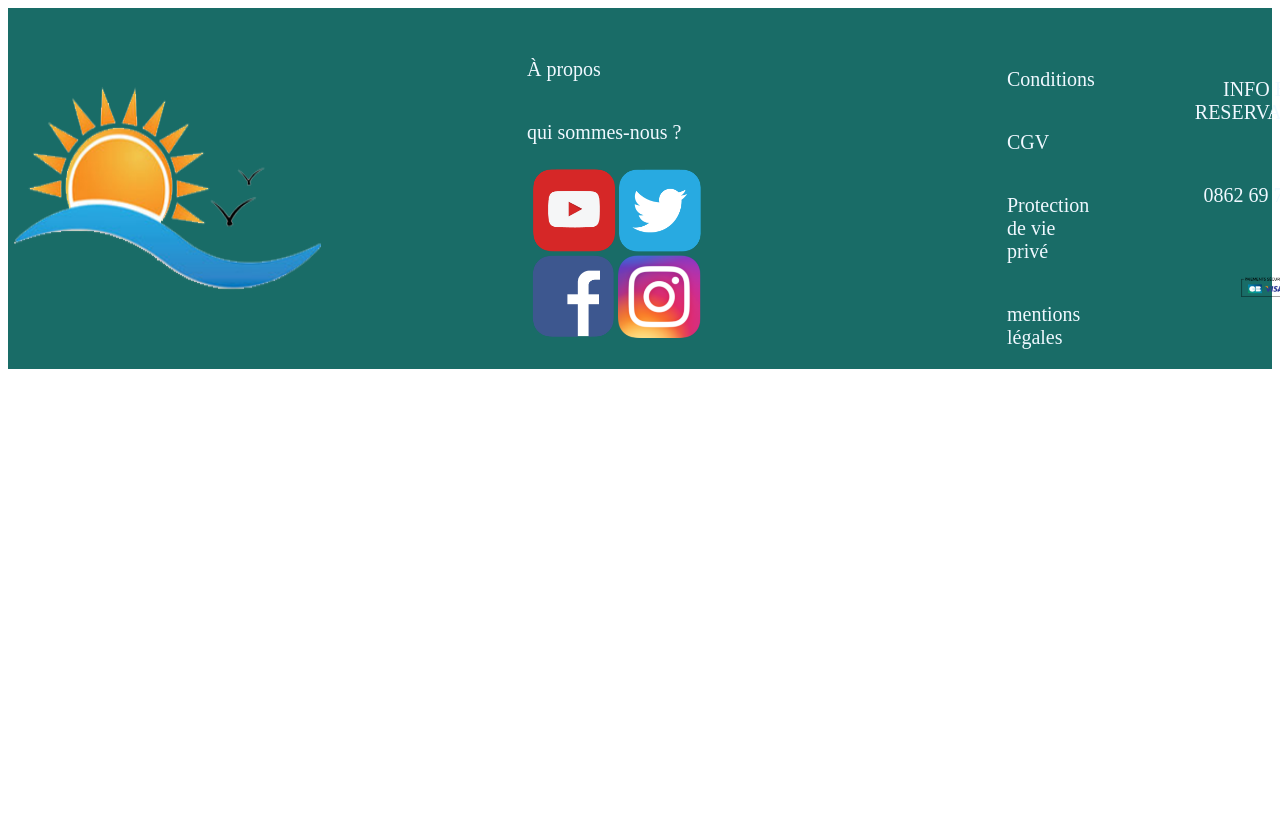
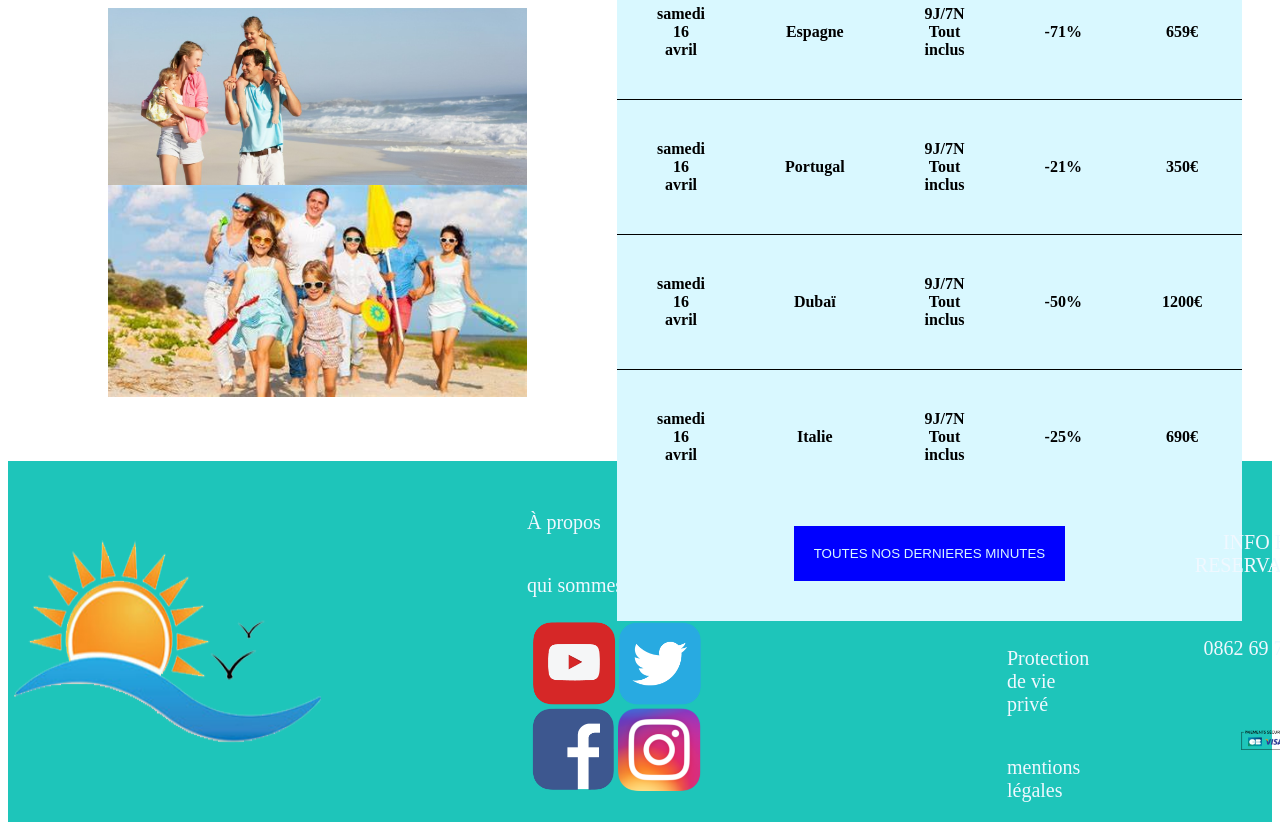
Before and after one commit to Vaness58000/Agence-de-voyage, a plain HTML site: page index.html in a window 1280 px wide. Shown: the top 830 px of the page. Before the commit the page ends 800 px from the top, so only its background shows below. Drawn offline with Linux system fonts and the light colour scheme.

Commit message:
footer + tableau

```diff
--- a/css/style.css
+++ b/css/style.css
@@ -1,8 +1,86 @@
+table tr th{
+    border: 1px solid black;
+    width: 20%;
+
+    border-bottom: none;
+    border-left: none;
+    border-right: none;
+}
+
+.bouton-bleu {
+
+    margin-top: -20px;
+    border-top: none;
+    background-color: blue;
+    border: none;
+    padding: 20px;
+    color: #D9F8FF;
+    text-decoration: none;
+}
+
+.bas{
+    border: none;
+}
+
+.bouton-bleu:hover{
+    transition: 2ms;
+    transform: scale(1.05);
+
+}
+
+
+
+table{
+    border-collapse:collapse;
+    display: inline;
+    margin-left: 200px;
+    margin-top: -270px;
+    position: absolute;
+    transform: translate(-110px);
+    background-color: #D9F8FF;
+
+
+}
+
+table caption{
+    margin-bottom: 32px;
+}
+
+.premiere-ligne{
+    border-top: none;
+}
+
+.derniere-ligne{
+    border-bottom: none;
+}
+
+ table tfoot{
+    border: none;
+}
+
+.famille1{
+    width: 36%;
+    display: block;
+}
+
+.famille2{
+    width: 36%;
+    display: inline;
+    margin-bottom: 60px;
+}
+
+.tableau-acceuil{
+    margin-left: 100px;
+}
+
+
+
+
 footer{
 
     width: 100%;
     display:flex;
-    background-color: #196c67
+    background-color: #1ec5ba
 }
 
 .nous{
--- a/index.html
+++ b/index.html
@@ -8,6 +8,45 @@
     <title>Online Voyage</title>
 </head>
 <body>
+    <div class="tableau-acceuil">
+        <img class="famille1" title="famille contente" src="./img/photo famille.jfif" alt="photo famille">
+        <img class="famille2" title="famille contente 2" src="./img/photo famille2.jfif" alt="photo famille 2">
+        <table cellpadding="40" class="deniere-minute">
+            <caption>Départ de dernière minute</caption>
+            <tr >
+                <th class="premiere-ligne">samedi 16 avril</th>
+                <th class="premiere-ligne">Espagne</th>
+                <th class="premiere-ligne">9J/7N Tout inclus</th>
+                <th class="premiere-ligne">-71%</th>
+                <th class="premiere-ligne">659€</th>
+            </tr>
+            <tr>
+                <th>samedi 16 avril</th>
+                <th>Portugal</th>
+                <th>9J/7N Tout inclus</th>
+                <th>-21%</th>
+                <th>350€</th>
+            </tr>
+            <tr>
+                <th>samedi 16 avril</th>
+                <th>Dubaï</th>
+                <th>9J/7N Tout inclus</th>
+                <th>-50%</th>
+                <th>1200€</th>
+            </tr>
+            <tr>
+                <th>samedi 16 avril</th>
+                <th>Italie</th>
+                <th>9J/7N Tout inclus</th>
+                <th>-25%</th>
+                <th>690€</th>
+            </tr>
+            <tr >
+            <th class="bas" colspan="5"><button class="bouton-bleu">TOUTES NOS DERNIERES MINUTES</button></th>
+            </tr>
+        </table>
+
+    </div>
     <footer>
         <img title="logo" src="./img/logo 4.png" alt="logo">
         <div class="nous">
```
